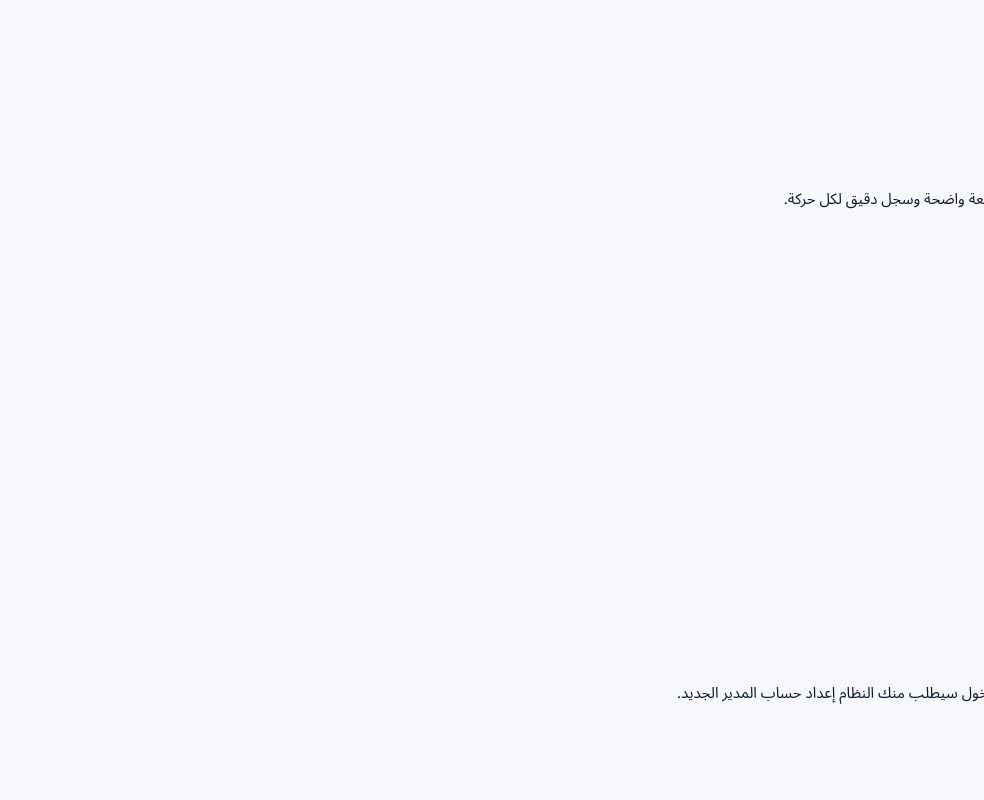
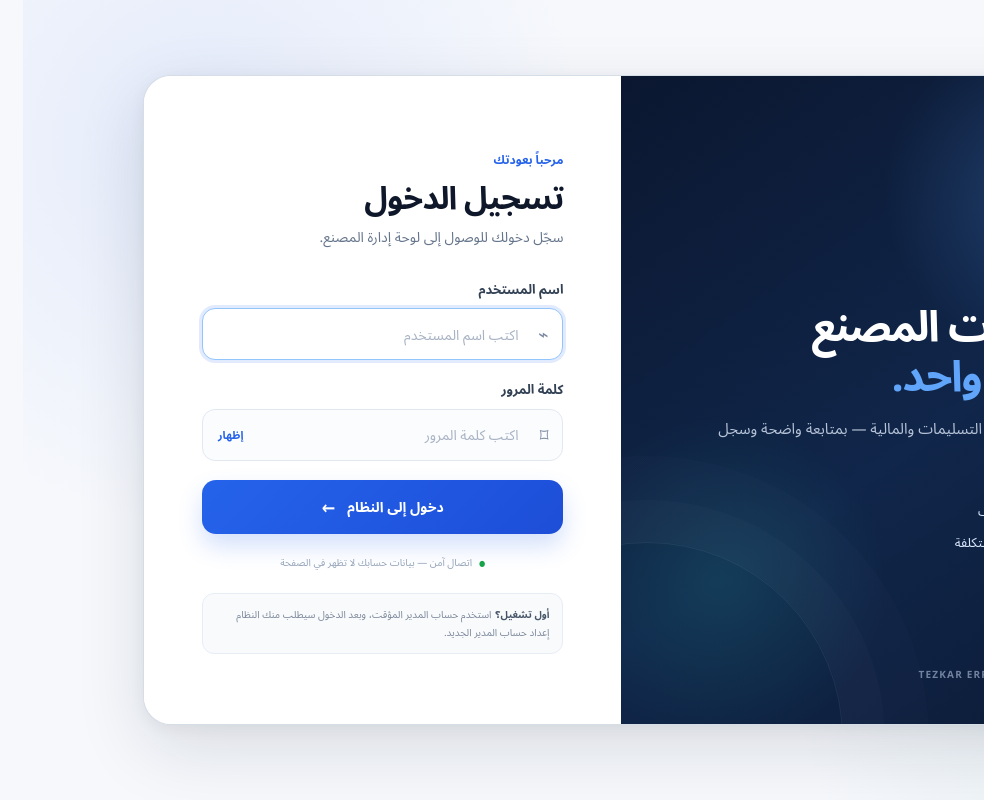
Before and after one commit to alomdamohamed652-afk/Tezkar, a Next.js app in the folder apps/web/: page /login in a window 1280 px wide. Shown: the whole page, without its empty margins (296-1280 px from the left). Built offline with nearby package versions, Linux system fonts and the light colour scheme; no server answers.

Commit message:
ui: style Tezkar login experience

```diff
--- a/apps/web/app/globals.css
+++ b/apps/web/app/globals.css
@@ -886,3 +886,300 @@ tbody tr:last-child td{border-bottom:0}
 .stage-price-inline{padding:10px 0;display:grid;grid-template-columns:1.4fr 1.2fr 1fr 1fr 1fr auto;gap:8px;align-items:end}.stage-price-inline>*{min-width:0}.withdrawal-lines{display:grid;gap:10px;padding:14px 0}.withdrawal-line{display:grid;grid-template-columns:2fr 1fr 1.2fr .8fr auto;gap:8px;align-items:end;border:1px solid var(--border);border-radius:12px;padding:10px;background:var(--surface-2)}.withdrawal-line>*{min-width:0}@media(max-width:1000px){.stage-price-inline{grid-template-columns:repeat(2,minmax(0,1fr))}.withdrawal-line{grid-template-columns:1fr 1fr}}
 @media (max-width:1100px){.sidebar{width:238px;flex-basis:238px}.main{padding:22px 20px 34px}}
 @media (max-width:820px){.app-shell{display:block}.sidebar{position:relative;width:100%;height:auto;min-height:0;border-left:0;border-bottom:1px solid #1e293b}.sidebar-scroll{max-height:330px}.sidebar-footer{margin-top:8px}.main{padding:18px 14px 28px}}
+
+
+/* =========================================================
+   Login — Tezkar ERP
+   ========================================================= */
+.auth-page{
+  min-height:100vh;
+  min-height:100dvh;
+  display:flex;
+  align-items:center;
+  justify-content:center;
+  padding:28px;
+  background:
+    radial-gradient(circle at 14% 18%,rgba(37,99,235,.09),transparent 30%),
+    radial-gradient(circle at 88% 82%,rgba(15,118,110,.07),transparent 28%),
+    var(--bg);
+}
+.auth-shell{
+  width:min(1040px,100%);
+  min-height:650px;
+  display:grid;
+  grid-template-columns:1.08fr .92fr;
+  overflow:hidden;
+  background:var(--surface);
+  border:1px solid rgba(203,213,225,.8);
+  border-radius:28px;
+  box-shadow:0 24px 70px rgba(15,23,42,.12),0 4px 16px rgba(15,23,42,.05);
+}
+.auth-showcase{
+  position:relative;
+  display:flex;
+  flex-direction:column;
+  justify-content:space-between;
+  padding:42px;
+  color:#fff;
+  overflow:hidden;
+  background:
+    radial-gradient(circle at 76% 18%,rgba(96,165,250,.22),transparent 24%),
+    radial-gradient(circle at 18% 78%,rgba(45,212,191,.13),transparent 24%),
+    linear-gradient(145deg,#0b1730 0%,#10264a 55%,#0c1b35 100%);
+}
+.auth-showcase:after{
+  content:"";
+  position:absolute;
+  width:390px;height:390px;
+  left:-170px;bottom:-210px;
+  border:1px solid rgba(148,163,184,.12);
+  border-radius:50%;
+  box-shadow:0 0 0 42px rgba(148,163,184,.025),0 0 0 86px rgba(148,163,184,.018);
+}
+.auth-showcase-top,.auth-mobile-brand{
+  display:flex;
+  align-items:center;
+  gap:12px;
+}
+.auth-logo-mark{
+  width:46px;height:46px;
+  display:grid;place-items:center;
+  border-radius:14px;
+  color:#fff;
+  font-size:25px;
+  font-weight:900;
+  background:linear-gradient(145deg,#3b82f6,#1d4ed8);
+  box-shadow:0 10px 24px rgba(37,99,235,.28);
+}
+.auth-showcase-top strong,.auth-mobile-brand strong{
+  display:block;
+  font-size:22px;
+  line-height:1.1;
+  font-weight:900;
+}
+.auth-showcase-top span,.auth-mobile-brand span{
+  display:block;
+  margin-top:4px;
+  color:#94a3b8;
+  font-size:12px;
+}
+.auth-showcase-content{
+  position:relative;
+  z-index:1;
+  max-width:470px;
+}
+.auth-kicker{
+  display:inline-flex;
+  padding:7px 11px;
+  border:1px solid rgba(147,197,253,.18);
+  border-radius:999px;
+  background:rgba(59,130,246,.10);
+  color:#bfdbfe;
+  font-size:12px;
+  font-weight:800;
+}
+.auth-showcase-content h2{
+  margin:18px 0 14px;
+  font-size:43px;
+  line-height:1.16;
+  letter-spacing:-1.5px;
+  color:#fff;
+}
+.auth-showcase-content h2 em{
+  color:#60a5fa;
+  font-style:normal;
+}
+.auth-showcase-content p{
+  margin:0;
+  max-width:440px;
+  color:#b7c4d8;
+  font-size:15px;
+  line-height:1.9;
+}
+.auth-feature-list{
+  display:grid;
+  gap:10px;
+  margin-top:30px;
+}
+.auth-feature-list div{
+  display:flex;
+  align-items:center;
+  gap:12px;
+  color:#dbeafe;
+  font-size:13px;
+}
+.auth-feature-list b{
+  min-width:30px;
+  color:#60a5fa;
+  font-size:11px;
+  letter-spacing:.5px;
+}
+.auth-showcase-footer{
+  position:relative;
+  z-index:1;
+  color:#7183a0;
+  font-size:10px;
+  letter-spacing:1.2px;
+  font-weight:800;
+}
+.auth-showcase-footer span{padding:0 5px;color:#3b82f6}
+.auth-card{
+  display:flex;
+  flex-direction:column;
+  justify-content:center;
+  padding:56px 58px;
+  background:#fff;
+}
+.auth-mobile-brand{display:none}
+.auth-heading{margin-bottom:30px}
+.auth-small-label{
+  color:var(--primary);
+  font-size:12px;
+  font-weight:800;
+}
+.auth-heading h1{
+  margin:8px 0 7px;
+  color:var(--ink);
+  font-size:32px;
+  line-height:1.2;
+  letter-spacing:-.8px;
+}
+.auth-heading p{
+  margin:0;
+  color:var(--muted);
+  font-size:14px;
+  line-height:1.8;
+}
+.auth-form{display:grid;gap:19px}
+.auth-field{display:grid;gap:8px}
+.auth-field>span{
+  color:var(--ink-2);
+  font-size:13px;
+  font-weight:800;
+}
+.auth-input-wrap{position:relative}
+.auth-input-wrap input{
+  width:100%;
+  height:52px;
+  padding:0 44px 0 14px;
+  border:1px solid var(--border);
+  border-radius:13px;
+  outline:none;
+  background:#fbfcfe;
+  color:var(--ink);
+  font:inherit;
+  font-size:14px;
+  transition:border-color .18s,box-shadow .18s,background .18s;
+}
+.auth-input-wrap input:focus{
+  border-color:#93c5fd;
+  background:#fff;
+  box-shadow:0 0 0 4px rgba(37,99,235,.08);
+}
+.auth-input-wrap input::placeholder{color:#a7b2c3}
+.auth-input-icon{
+  position:absolute;
+  right:15px;top:50%;
+  transform:translateY(-50%);
+  color:#7b8aa0;
+  font-size:19px;
+  line-height:1;
+  pointer-events:none;
+}
+.auth-password-toggle{
+  position:absolute;
+  left:10px;top:50%;
+  transform:translateY(-50%);
+  border:0;
+  background:transparent;
+  color:var(--primary);
+  font:inherit;
+  font-size:11px;
+  font-weight:800;
+  cursor:pointer;
+  padding:6px;
+}
+.auth-error{
+  display:flex;
+  align-items:center;
+  gap:9px;
+  padding:11px 12px;
+  border:1px solid #fecaca;
+  border-radius:11px;
+  background:#fff7f7;
+  color:#b91c1c;
+  font-size:12px;
+  line-height:1.6;
+}
+.auth-error-icon{
+  flex:0 0 auto;
+  width:20px;height:20px;
+  display:grid;place-items:center;
+  border-radius:50%;
+  background:#fee2e2;
+  font-size:11px;
+  font-weight:900;
+}
+.auth-submit{
+  width:100%;
+  height:54px;
+  display:flex;
+  align-items:center;
+  justify-content:center;
+  gap:12px;
+  border:0;
+  border-radius:14px;
+  background:linear-gradient(135deg,#2563eb,#1d4ed8);
+  color:#fff;
+  font:inherit;
+  font-size:14px;
+  font-weight:900;
+  cursor:pointer;
+  box-shadow:0 12px 24px rgba(37,99,235,.2);
+  transition:transform .15s,box-shadow .15s,opacity .15s;
+}
+.auth-submit:hover:not(:disabled){
+  transform:translateY(-1px);
+  box-shadow:0 15px 28px rgba(37,99,235,.25);
+}
+.auth-submit:disabled{opacity:.68;cursor:wait}
+.auth-submit-arrow{font-size:18px;line-height:1}
+.auth-security{
+  display:flex;
+  align-items:center;
+  justify-content:center;
+  gap:7px;
+  margin-top:20px;
+  color:#94a3b8;
+  font-size:10px;
+}
+.auth-lock{color:#16a34a;font-size:8px}
+.auth-note{
+  margin-top:23px;
+  padding:12px 13px;
+  border:1px solid #e7edf5;
+  border-radius:12px;
+  background:#f8fafc;
+  color:#7b8799;
+  font-size:10px;
+  line-height:1.75;
+}
+.auth-note b{color:#475569;margin-left:4px}
+@media(max-width:820px){
+  .auth-page{padding:16px}
+  .auth-shell{
+    display:block;
+    min-height:0;
+    max-width:520px;
+    border-radius:22px;
+  }
+  .auth-showcase{display:none}
+  .auth-card{padding:34px 26px 28px}
+  .auth-mobile-brand{display:flex;margin-bottom:34px}
+}
+@media(max-width:420px){
+  .auth-page{padding:10px}
+  .auth-card{padding:28px 18px 22px}
+  .auth-heading h1{font-size:28px}
+  .auth-heading{margin-bottom:25px}
+}
```
